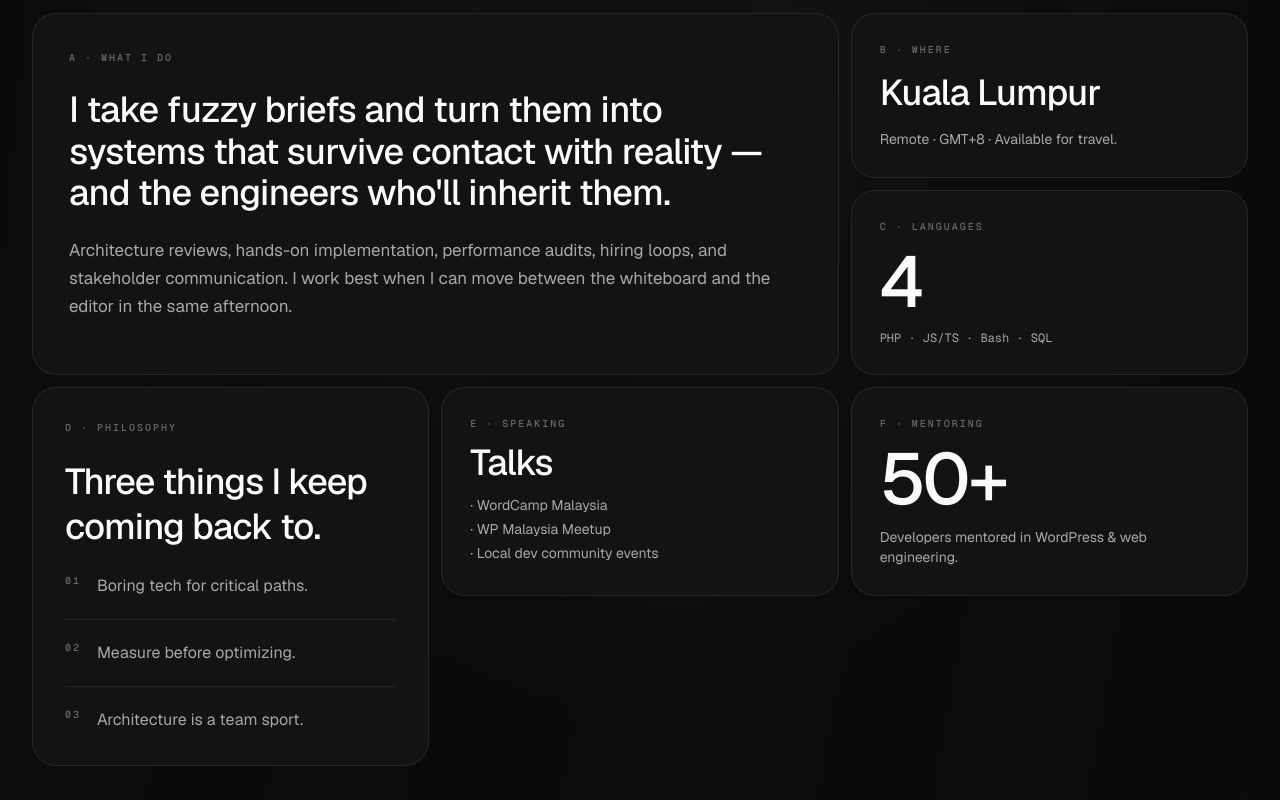
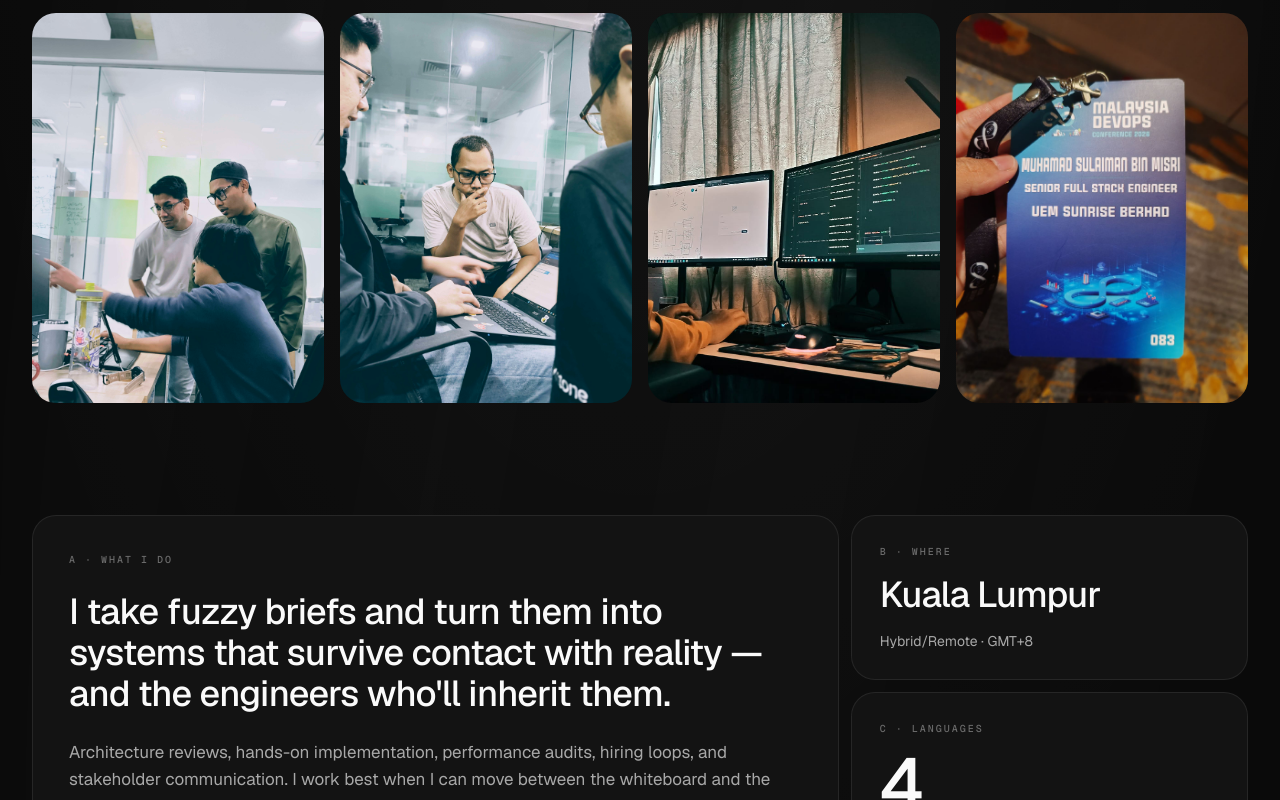
Before and after one commit to msulaimanmisri/sulaiman-profile, a Vue app: page /about in a window 1280 px wide. Shown: the part 1220-2020 px from the top of the page. Built offline with nearby package versions, Linux system fonts and the light colour scheme.

Commit message:
WIP: Make the UI more nice

```diff
--- a/src/App.vue
+++ b/src/App.vue
@@ -107,11 +107,12 @@ const close = () => {
       >
         <span
           class="absolute h-px w-4 bg-text transition-all duration-500 ease-[cubic-bezier(0.32,0.72,0,1)]"
-          :class="isOpen ? 'translate-y-0 rotate-45' : '-translate-y-[3px]'"
+          :class="isOpen ? 'translate-y-0 rotate-45' : '-translate-y-0.75'"
         ></span>
+
         <span
           class="absolute h-px w-4 bg-text transition-all duration-500 ease-[cubic-bezier(0.32,0.72,0,1)]"
-          :class="isOpen ? 'translate-y-0 -rotate-45' : 'translate-y-[3px]'"
+          :class="isOpen ? 'translate-y-0 -rotate-45' : 'translate-y-0.75'"
         ></span>
       </button>
     </nav>
--- a/src/content/personal-projects.js
+++ b/src/content/personal-projects.js
@@ -30,6 +30,13 @@ export const personalProjects = [
     url: "https://github.com/msulaimanmisri/sulaiman-setup/tree/main/git-guard",
     category: "Tooling",
     featured: true,
+  },
+  {
+    title: "10k Request Architecture",
+    description:
+      "Strategic plan to handle 10k requests per second with Laravel Application. This architecture combine multiple services to achieve the goal.",
+    url: "https://drive.google.com/drive/folders/1prVXCCFy_Nq4mX_tNJWMholRw2pjtOmY?usp=drive_link",
+    category: "Architecture",
   },
   {
     title: "BacaSekejap",
--- a/src/views/about.vue
+++ b/src/views/about.vue
@@ -90,6 +90,40 @@ const principles = [
       </aside>
     </div>
 
+    <!-- Image gallery -->
+    <section class="mt-20 md:mt-28 motion-reveal">
+      <div class="flex gap-3 overflow-x-auto snap-x snap-mandatory [scrollbar-width:none] [-ms-overflow-style:none] [&::-webkit-scrollbar]:hidden sm:grid sm:grid-cols-2 md:grid-cols-4 sm:gap-3 md:gap-4">
+        <div class="shrink-0 w-[80vw] snap-center sm:w-auto sm:snap-none overflow-hidden rounded-[1.5rem] bg-surface">
+          <img
+            src="/images/lead-1.jpg"
+            alt="Sulaiman portrait"
+            class="aspect-3/4 w-full origin-center object-cover transition-all duration-700 ease-[cubic-bezier(0.32,0.72,0,1)] hover:scale-[1.03]"
+          />
+        </div>
+        <div class="shrink-0 w-[80vw] snap-center sm:w-auto sm:snap-none overflow-hidden rounded-[1.5rem] bg-surface">
+          <img
+            src="/images/lead-2.jpg"
+            alt="Sulaiman portrait"
+            class="aspect-3/4 w-full origin-center object-cover transition-all duration-700 ease-[cubic-bezier(0.32,0.72,0,1)] hover:scale-[1.03]"
+          />
+        </div>
+        <div class="shrink-0 w-[80vw] snap-center sm:w-auto sm:snap-none overflow-hidden rounded-[1.5rem] bg-surface">
+          <img
+            src="/images/sulaiman-lead-dev.jpg"
+            alt="Sulaiman working"
+            class="aspect-3/4 w-full origin-center object-cover transition-all duration-700 ease-[cubic-bezier(0.32,0.72,0,1)] hover:scale-[1.03]"
+          />
+        </div>
+        <div class="shrink-0 w-[80vw] snap-center sm:w-auto sm:snap-none overflow-hidden rounded-[1.5rem] bg-surface">
+          <img
+            src="/images/sulaiman-devops.png"
+            alt="Sulaiman devops"
+            class="aspect-3/4 w-full origin-center object-cover transition-all duration-700 ease-[cubic-bezier(0.32,0.72,0,1)] hover:scale-[1.03]"
+          />
+        </div>
+      </div>
+    </section>
+
     <!-- Asymmetrical Bento -->
     <section class="mt-20 grid grid-cols-1 gap-3 md:mt-28 md:grid-cols-12 motion-reveal-stagger is-revealed">
       <!-- A · What I do (wide) -->
@@ -125,7 +159,7 @@ const principles = [
               Kuala Lumpur
             </p>
             <p class="font-sans text-sm text-text-soft">
-              Remote · GMT+8 · Available for travel.
+              Hybrid/Remote · GMT+8
             </p>
           </div>
         </div>
@@ -142,7 +176,7 @@ const principles = [
               4
             </p>
             <p class="font-mono text-xs text-text-soft">
-              PHP · JS/TS · Bash · SQL
+              PHP · JS · Bash · SQL
             </p>
           </div>
         </div>
@@ -156,28 +190,15 @@ const principles = [
               D · Philosophy
             </span>
             <h3 class="font-sans text-3xl font-medium leading-tight tracking-tight text-text md:text-4xl">
-              Three things I keep coming back to.
+              Push often, Push early. Break things, but learn them well.
             </h3>
-            <ol class="space-y-5">
-              <li
-                v-for="(principle, i) in principles"
-                :key="principle"
-                class="flex items-start gap-4 border-b border-hairline pb-5 last:border-b-0 last:pb-0"
-              >
-                <span class="font-mono text-[10px] font-medium uppercase tracking-[0.2em] text-text-mute">
-                  {{ String(i + 1).padStart(2, '0') }}
-                </span>
-                <span class="font-sans text-base leading-relaxed text-text-soft">
-                  {{ principle }}
-                </span>
-              </li>
-            </ol>
+
           </div>
         </div>
       </article>
 
       <!-- E · Speaking -->
-      <article class="md:col-span-4" :style="{ '--stagger-delay': '320ms' }">
+      <article class="md:col-span-4 md:row-span-2" :style="{ '--stagger-delay': '320ms' }">
         <div class="group relative h-full rounded-[1.5rem] border border-hairline bg-surface p-7 transition-all duration-700 ease-[cubic-bezier(0.32,0.72,0,1)] hover:border-hairline-strong">
           <div class="flex h-full flex-col gap-3">
             <span class="font-mono text-[10px] font-medium uppercase tracking-[0.2em] text-text-mute">
@@ -187,26 +208,27 @@ const principles = [
               Talks
             </p>
             <ul class="space-y-1 font-sans text-sm text-text-soft">
-              <li>· WordCamp Malaysia</li>
-              <li>· WP Malaysia Meetup</li>
-              <li>· Local dev community events</li>
+              <li>· WordCamp Malaysia </li>
+              <li>· WP Malaysia Meetup </li>
+              <li>· Local dev community events </li>
+              <li>· Internal sharing session </li>
             </ul>
           </div>
         </div>
       </article>
 
       <!-- F · Mentoring -->
-      <article class="md:col-span-4" :style="{ '--stagger-delay': '400ms' }">
+      <article class="md:col-span-4 md:row-span-2" :style="{ '--stagger-delay': '400ms' }">
         <div class="group relative h-full rounded-[1.5rem] border border-hairline bg-surface p-7 transition-all duration-700 ease-[cubic-bezier(0.32,0.72,0,1)] hover:border-hairline-strong">
           <div class="flex h-full flex-col gap-3">
             <span class="font-mono text-[10px] font-medium uppercase tracking-[0.2em] text-text-mute">
               F · Mentoring
             </span>
             <p class="font-sans text-7xl font-medium leading-none tracking-[-0.03em] text-text">
-              50+
+              1,200 +
             </p>
             <p class="font-sans text-sm text-text-soft">
-              Developers mentored in WordPress &amp; web engineering.
+              Developers mentored in WordPress &amp; web engineering since 2015 (online, in-person &amp; training).
             </p>
           </div>
         </div>
--- a/src/views/home.vue
+++ b/src/views/home.vue
@@ -32,6 +32,7 @@ const latestWriting = ref([
   { title: 'How I Smashed Image Compression in Laravel Using Node.js', url: 'https://dev.to/msulaimanmisri/how-i-smashed-image-compression-in-laravel-using-nodejs-4pgb' },
   { title: 'SDD is now my go-to when developing a Website / Software', url: 'https://dev.to/msulaimanmisri/sdd-is-now-my-go-to-when-developing-a-website-software-4feh' },
   { title: 'Embracing Agile, Scrum, and Kanban in Project Management: A Personal Journey', url: 'https://dev.to/msulaimanmisri/embracing-agile-scrum-and-kanban-in-project-management-a-personal-journey-54jn' },
+  { title: 'Menolak Inovasi?', url: 'https://www.linkedin.com/posts/activity-7401576060376780800-QesR?utm_source=share&utm_medium=member_desktop&rcm=ACoAACXBkLUB7Gl6S0paX_H4D637xIwmeDQqN74' },
 ])
 </script>
 
@@ -161,7 +162,7 @@ const latestWriting = ref([
         <article
           v-for="(project, i) in featuredProjects"
           :key="project.title"
-          class="group relative rounded-[1.5rem] border border-hairline bg-surface p-6 transition-all duration-700 ease-[cubic-bezier(0.32,0.72,0,1)] hover:-translate-y-[2px] hover:border-hairline-strong md:p-7"
+          class="group relative rounded-[1.5rem] border border-hairline bg-surface p-6 transition-all duration-700 ease-[cubic-bezier(0.32,0.72,0,1)] hover:-translate-y-0.5 hover:border-hairline-strong md:p-7"
           :style="{ '--stagger-delay': `${i * 80}ms` }"
         >
           <div class="flex h-full flex-col gap-6">
@@ -249,7 +250,7 @@ const latestWriting = ref([
             <svg
               viewBox="0 0 16 16"
               fill="none"
-              class="h-4 w-4 flex-shrink-0 text-text-mute transition-transform duration-500 ease-[cubic-bezier(0.32,0.72,0,1)] group-hover:translate-x-1 group-hover:text-text"
+              class="h-4 w-4 shrink-0 text-text-mute transition-transform duration-500 ease-[cubic-bezier(0.32,0.72,0,1)] group-hover:translate-x-1 group-hover:text-text"
               aria-hidden="true"
             >
               <path d="M3 13L13 3M13 3H5M13 3V11" stroke="currentColor" stroke-width="1.5" stroke-linecap="round" stroke-linejoin="round" />
--- a/src/views/stack.vue
+++ b/src/views/stack.vue
@@ -36,7 +36,8 @@ const categories = [
     title: 'Frontend',
     blurb: 'Taste matters at the edge.',
     items: [
-      { name: 'Vue 3 (Composition API)', tier: 'daily' },
+      { name: 'Vue.js (Composition API)', tier: 'daily' },
+      { name: 'React.js', tier: 'exposure' },
       { name: 'Tailwind CSS', tier: 'daily' },
       { name: 'Alpine.js', tier: 'comfortable' },
       { name: 'Vite', tier: 'daily' },
@@ -136,7 +137,7 @@ const categories = [
 
     <!-- Bento · 12-col grid -->
     <section
-      class="mt-10 grid grid-cols-1 gap-3 md:mt-14 md:auto-rows-[minmax(0,1fr)] md:grid-cols-12 motion-reveal-stagger is-revealed"
+      class="mt-10 grid grid-cols-1 gap-3 md:mt-14 md:auto-rows-fr md:grid-cols-12 motion-reveal-stagger is-revealed"
     >
       <article
         v-for="(cat, i) in categories"
@@ -149,7 +150,7 @@ const categories = [
         :style="{ '--stagger-delay': `${i * 80}ms` }"
       >
         <div
-          class="group relative h-full rounded-[1.5rem] border border-hairline bg-surface p-7 transition-all duration-700 ease-[cubic-bezier(0.32,0.72,0,1)] hover:-translate-y-[2px] hover:border-hairline-strong md:p-8"
+          class="group relative h-full rounded-[1.5rem] border border-hairline bg-surface p-7 transition-all duration-700 ease-[cubic-bezier(0.32,0.72,0,1)] hover:-translate-y-0.5 hover:border-hairline-strong md:p-8"
         >
           <div class="flex h-full flex-col gap-5">
             <header class="flex items-center justify-between">
```
Also changed, not shown: public/images/sulaiman-devops.png (added).
